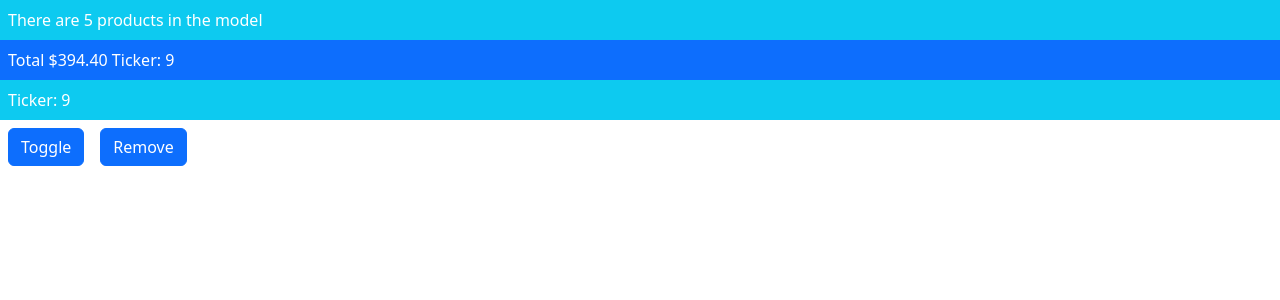
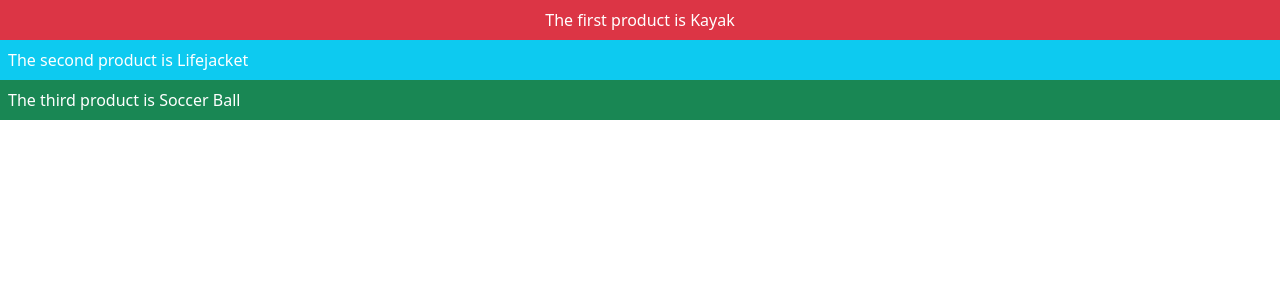
Before and after one commit to AslanHalil/AngularExample, an Angular app: page / in a window 1280 px wide. Shown: the top 300 px of the page. Built offline with nearby package versions, Linux system fonts and the light colour scheme.

Commit message:
using ngclass.

```diff
--- a/src/app/component.ts
+++ b/src/app/component.ts
@@ -1,7 +1,6 @@
-import {Component, computed, effect, signal} from "@angular/core";
+import {Component, computed} from "@angular/core";
 import {Model} from "./repository.model";
-import {Ticker} from "./ticker.model";
-import {toSignal} from "@angular/core/rxjs-interop";
+import {Product} from "./product.model";
 
 @Component({
   selector: "app",
@@ -9,60 +8,24 @@ import {toSignal} from "@angular/core/rxjs-interop";
 })
 export class ProductComponent {
   private model: Model = new Model();
-  private messages = ["Total", "Price"];
-  private index = signal<number>(0);
-  private ticker = new Ticker();
-  tickerValue = toSignal(this.ticker.value, {initialValue: 0});
 
-  // constructor() {
-  //   this.ticker.value.subscribe(newValue =>
-  //     this.tickerValue = newValue);
-  // }
+  products = computed<Product[]>(() => this.model.Products());
 
-  // get count(): number {
-  //   let result = this.model.getProducts().length;
-  //let total = 0;
-  //for (let i = 0; i < 1000000000; i++) {
-  // total += 1;
-  //}
-  //   console.log(`count value read: ${result}`);
-  //   return result;
-  // }
+  count = computed<number>(() => this.products().length);
 
-  count = computed<number>(() => this.model.Products().length);
-  countEffect = effect(() =>
-    console.log(`count value computed: ${this.count()}`));
+  classes = computed<string>(() =>
+    this.count() == 5 ? "bg-success" : "bg-warning");
 
-  get total(): string {
-    let result = this.model.Products()
-      .reduce((total, p) => total + (p.price ?? 0), 0).toFixed(2);
-    console.log(`total value read: ${result}`);
-    return result;
+  getClasses(key: number) {
+    return "p-2 " + (((this.products()[key].price ?? 0) > 50)
+      ? "bg-info" : "bg-warning");
   }
 
-  // get message(): string {
-  //   let result = `${this.messages[this.index()]} $${this.total}`;
-  //   console.log(`message value read: ${result}`);
-  //   return result;
-  // }
-  message = computed<string>(() =>
-    `${this.messages[this.index()]} $${this.total} `
-    + ` Ticker: ${this.tickerValue()}`);
-
-  messageEffect = effect(() =>
-    console.log(`message value computed: ${this.message()}`));
-
-  toggleMessage() {
-    console.clear();
-    console.log("toggleMessage method invoked");
-    // this.index = (this.index + 1) % 2;
-    this.index.update(currentVal => (currentVal + 1) % 2);
+  getClassMap(key: number): Object {
+    let product = this.products()[key];
+    return {
+      "text-center bg-danger": product.name == "Kayak",
+      "bg-info": (product.price ?? 0) < 50
+    };
   }
-
-  removeProduct() {
-    console.clear();
-    console.log("removeProduct method invoked");
-    this.model.deleteProduct(this.model.Products()[0].id ?? 0);
-  }
-
 }
--- a/src/app/template.html
+++ b/src/app/template.html
@@ -1,15 +1,13 @@
-<div class="bg-info text-white p-2">
-  There are {{ count() }} products in the model
+<div class="text-white">
+  <div class="p-2" [ngClass]="getClassMap(0)">
+    The first product is {{ products()[0].name }}
+  </div>
+  <div class="p-2" [ngClass]="getClassMap(1)">
+    The second product is {{ products()[1].name }}
+  </div>
+  <div class="p-2"
+       [ngClass]="{'bg-success': (products()[2].price ?? 0) < 50,
+ 'bg-info': (products()[2].price ?? 0) >= 50}">
+    The third product is {{products()[2].name}}
+  </div>
 </div>
-<div class="bg-primary text-white p-2">
-  {{ message() }}
-</div>
-<div class="bg-info text-white p-2">
-  Ticker: {{ tickerValue() }}
-</div>
-<button class="btn btn-primary m-2" (click)="toggleMessage()">
-  Toggle
-</button>
-<button class="btn btn-primary m-2" (click)="removeProduct()">
-  Remove
-</button>
```
